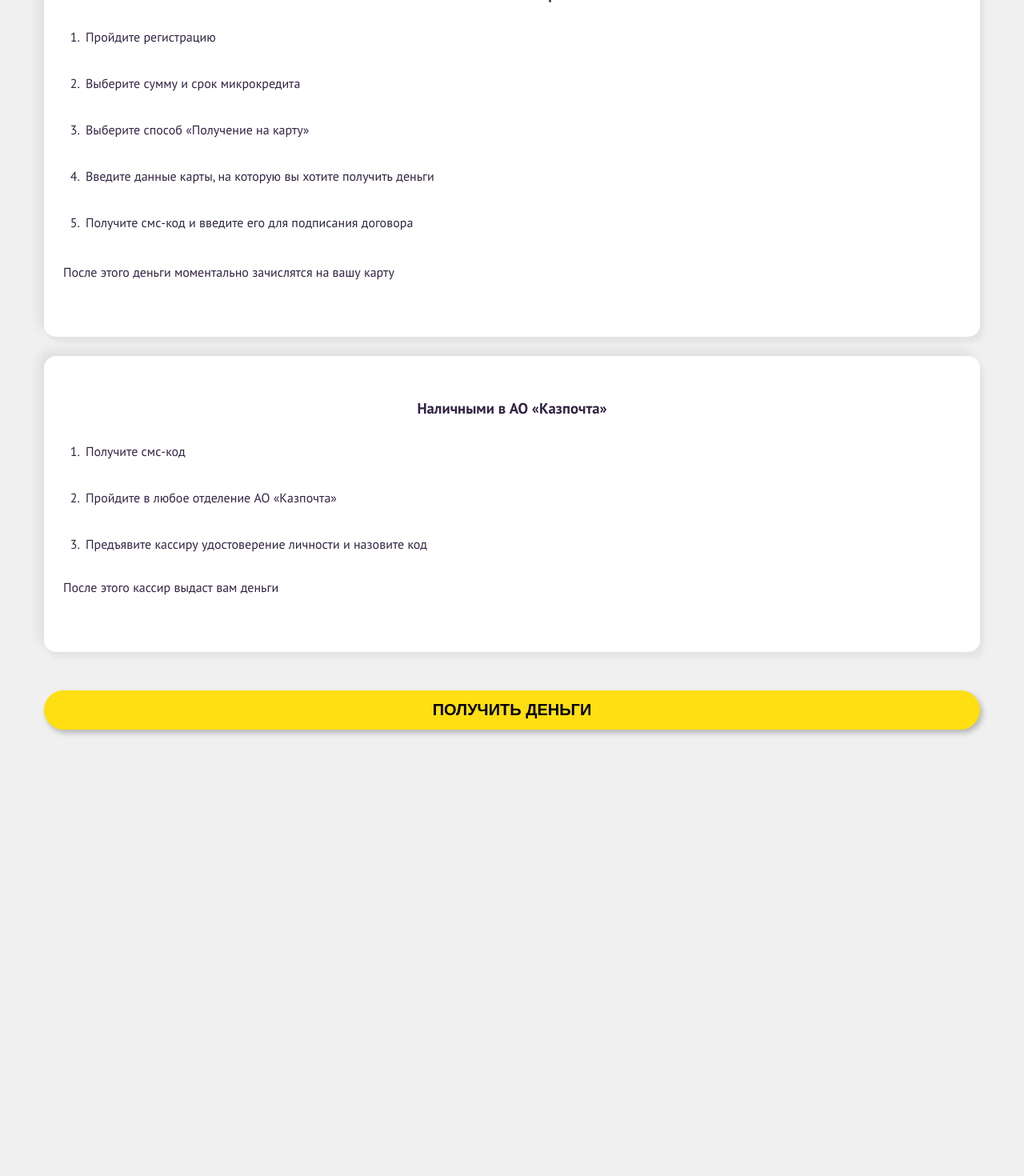
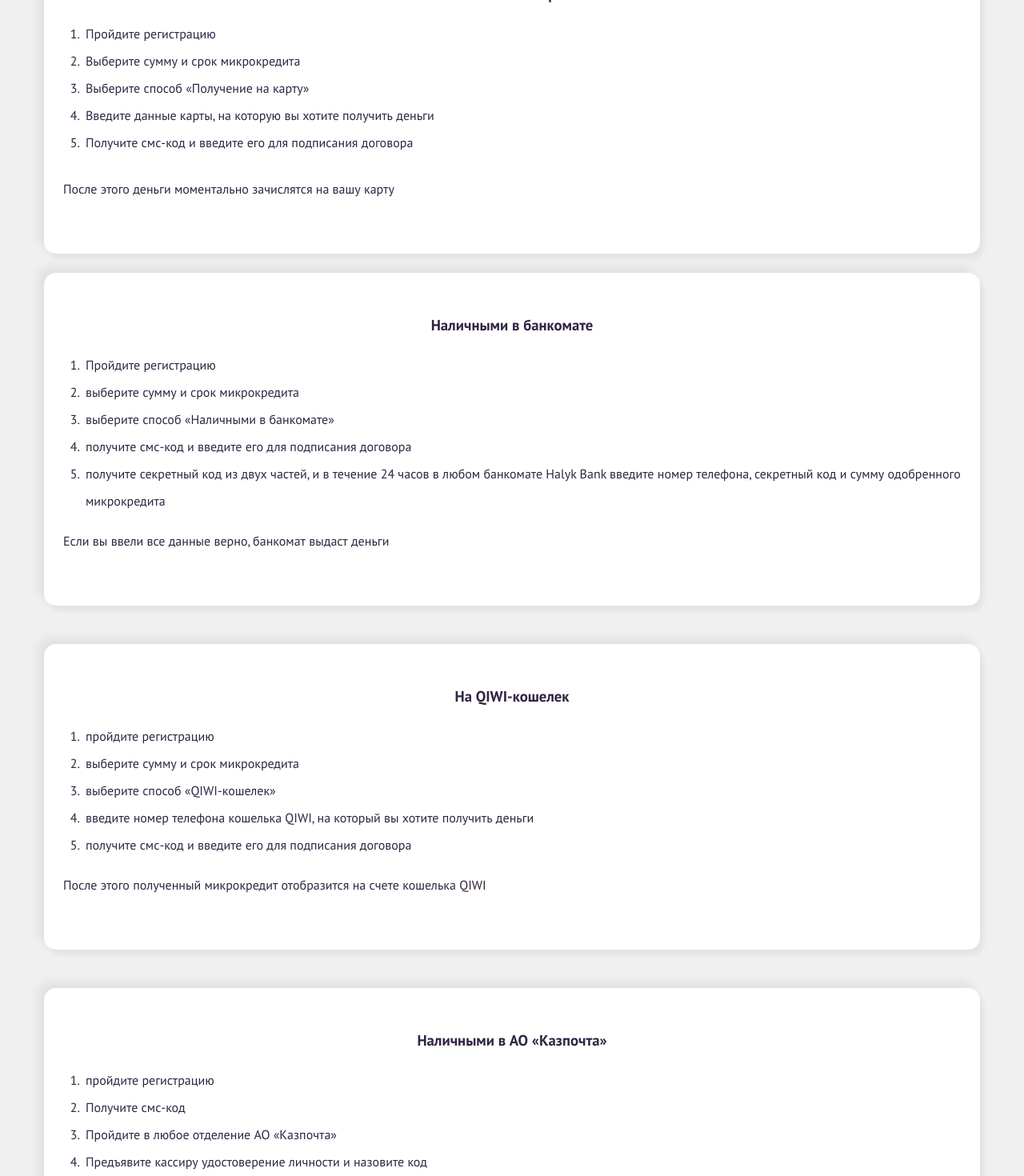
Before and after one commit to nmibragimov7/aqsha-ber, a Nuxt app: page /give-methods in a window 1280 px wide. Shown: the part 500-1970 px from the top of the page at 80% size. Before the commit the page ends 1428 px from the top, so only its background shows below. Built offline with nearby package versions, Linux system fonts and the light colour scheme.

Commit message:
add: axios plugin

```diff
--- a/nuxt.config.js
+++ b/nuxt.config.js
@@ -24,7 +24,8 @@ export default {
   // Plugins to run before rendering page: https://go.nuxtjs.dev/config-plugins
   plugins: [
     '~plugins/modal.js',
-    '~plugins/vmask.js'
+    '~plugins/vmask.js',
+    '~plugins/axios.js',
   ],
 
   // Auto import components: https://go.nuxtjs.dev/config-components
@@ -43,7 +44,17 @@ export default {
   ],
 
   // Axios module configuration: https://go.nuxtjs.dev/config-axios
-  axios: {},
+  axios: {
+    proxy:true
+  },
+  proxy:{
+    "/api":{
+      target:"https://bis.kreditomat.kz:4624",
+      pathRewrite:{
+        '^/api/':'/apiv2/'
+      }
+    }
+  },
 
   // Build Configuration: https://go.nuxtjs.dev/config-build
   build: {
--- a/pages/give-methods.vue
+++ b/pages/give-methods.vue
@@ -7,20 +7,48 @@
         <div class="page__list py-5 mb-4 px-2">
           <h3 class="text-center m-0">Банковская карта</h3>
           <ol class="mb-4">
-            <li class="mb-3 py-1 pl-1">Пройдите регистрацию</li>
-            <li class="mb-3 py-1 pl-1">Выберите сумму и срок микрокредита</li>
-            <li class="mb-3 py-1 pl-1">Выберите способ «Получение на карту»</li>
-            <li class="mb-3 py-1 pl-1">Введите данные карты, на которую вы хотите получить деньги</li>
-            <li class="mb-3 py-1 pl-1">Получите смс-код и введите его для подписания договора</li>
+            <li class="pl-1">Пройдите регистрацию</li>
+            <li class="pl-1">Выберите сумму и срок микрокредита</li>
+            <li class="pl-1">Выберите способ «Получение на карту»</li>
+            <li class="pl-1">Введите данные карты, на которую вы хотите получить деньги</li>
+            <li class="pl-1">Получите смс-код и введите его для подписания договора</li>
           </ol>
           <p class="px-3">После этого деньги моментально  зачислятся на вашу карту</p>
         </div>
         <div class="page__list py-5 mb-5 px-2">
+          <h3 class="text-center m-0">Наличными в банкомате</h3>
+          <ol class="mb-2">
+
+
+
+
+
+            <li class="pl-1">Пройдите регистрацию</li>
+            <li class="pl-1">выберите сумму и срок микрокредита</li>
+            <li class="pl-1">выберите способ «Наличными в банкомате»</li>
+            <li class="pl-1">получите смс-код и введите его для подписания договора</li>
+            <li class="pl-1">получите секретный код из двух частей, и в течение 24 часов в любом банкомате Halyk Bank введите номер телефона, секретный код и сумму одобренного микрокредита</li>
+          </ol>
+          <p class="px-3">Если вы ввели все данные верно, банкомат выдаст деньги</p>
+        </div>
+        <div class="page__list py-5 mb-5 px-2">
+          <h3 class="text-center m-0">На QIWI-кошелек</h3>
+          <ol class="mb-2">
+            <li class="pl-1">пройдите регистрацию</li>
+            <li class="pl-1">выберите сумму и срок микрокредита</li>
+            <li class="pl-1">выберите способ «QIWI-кошелек»</li>
+            <li class="pl-1">введите номер телефона кошелька QIWI, на который вы хотите получить деньги</li>
+            <li class="pl-1">получите смс-код и введите его для подписания договора</li>
+          </ol>
+          <p class="px-3">После этого полученный микрокредит отобразится на счете кошелька QIWI</p>
+        </div>
+        <div class="page__list py-5 mb-5 px-2">
           <h3 class="text-center m-0">Наличными в АО «Казпочта»</h3>
           <ol class="mb-2">
-            <li class="mb-3 py-1 pl-1">Получите смс-код</li>
-            <li class="mb-3 py-1 pl-1">Пройдите в любое отделение АО «Казпочта»</li>
-            <li class="mb-3 py-1 pl-1">Предъявите кассиру удостоверение личности и назовите код</li>
+            <li class="pl-1">пройдите регистрацию</li>
+            <li class="pl-1">Получите смс-код</li>
+            <li class="pl-1">Пройдите в любое отделение АО «Казпочта»</li>
+            <li class="pl-1">Предъявите кассиру удостоверение личности и назовите код</li>
           </ol>
           <p class="px-3">После этого кассир выдаст вам деньги</p>
         </div>
@@ -71,7 +99,9 @@ export default {
     border-radius: 15px;
     box-shadow: 5px 7px 6px rgba(0, 0, 0, 0.05), -7px -7px 13px rgba(0, 0, 0, 0.07);
     color: #322443;
-
+    & li{
+      margin-bottom: 0;
+    }
   }
 }
 </style>
```
Also changed, not shown: pages/index.vue (+27 -22 lines), plugins/axios.js (added, +62 -0 lines).
